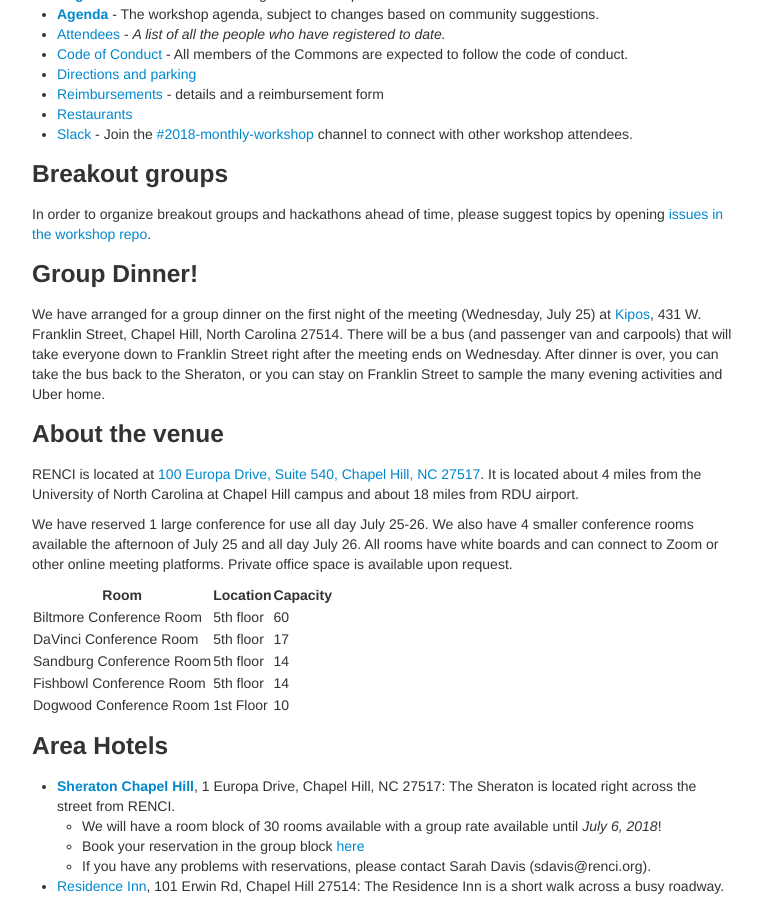
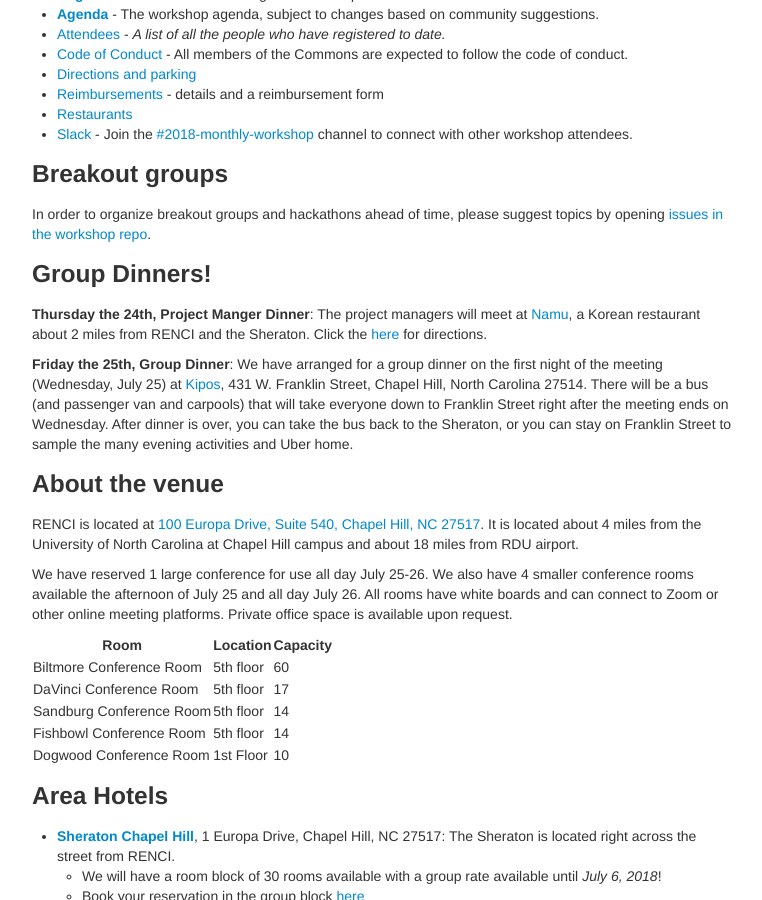
Before and after one commit to dcppc/2018-july-workshop, a Jekyll site: the page built from docs/index.md, in a window 1280 px wide and 900 px high, scrolled down 308 px. Shown: the whole window, without its empty margins (258-1020 px from the left). Built offline with Jekyll 4.4.1, drawn with Linux system fonts in a browser that asks for light colours.

Commit message:
add namu

```diff
--- a/docs/index.md
+++ b/docs/index.md
@@ -24,9 +24,11 @@ groups and hackathons ahead of time,
 please suggest topics by opening [issues
 in the workshop repo](https://github.com/dcppc/2018-july-workshop/issues).
 
-### Group Dinner!
+### Group Dinners!
 
-We have arranged for a group dinner on the first night of the meeting (Wednesday, July 25) at [Kipos](http://kiposchapelhill.com/), 431 W. Franklin Street, Chapel Hill, North Carolina 27514. There will be a bus (and passenger van and carpools) that will take everyone down to Franklin Street right after the meeting ends on Wednesday. After dinner is over, you can take the bus back to the Sheraton, or you can stay on Franklin Street to sample the many evening activities and Uber home.
+**Thursday the 24th, Project Manger Dinner**: The project managers will meet at [Namu](https://www.google.com/maps/place/Namu/@35.952594,-78.9986807,17z/data=!3m1!4b1!4m5!3m4!1s0x89ace7bfdf94f8af:0xafef89893549263!8m2!3d35.9525897!4d-78.996492), a Korean restaurant about 2 miles from RENCI and the Sheraton. Click the [here](https://www.google.com/maps/dir/100+Europa+Dr,+Chapel+Hill,+NC+27517/Namu,+Durham-Chapel+Hill+Boulevard,+Durham,+NC/@35.9468866,-79.023292,14z/data=!3m1!4b1!4m14!4m13!1m5!1m1!1s0x89ace7f888b92489:0x726a47e95db81d35!2m2!1d-79.0185785!2d35.9395122!1m5!1m1!1s0x89ace7bfdf94f8af:0xafef89893549263!2m2!1d-78.996492!2d35.9525897!3e0) for directions.
+
+**Friday the 25th, Group Dinner**: We have arranged for a group dinner on the first night of the meeting (Wednesday, July 25) at [Kipos](http://kiposchapelhill.com/), 431 W. Franklin Street, Chapel Hill, North Carolina 27514. There will be a bus (and passenger van and carpools) that will take everyone down to Franklin Street right after the meeting ends on Wednesday. After dinner is over, you can take the bus back to the Sheraton, or you can stay on Franklin Street to sample the many evening activities and Uber home.
 
 ### About the venue
 
```
